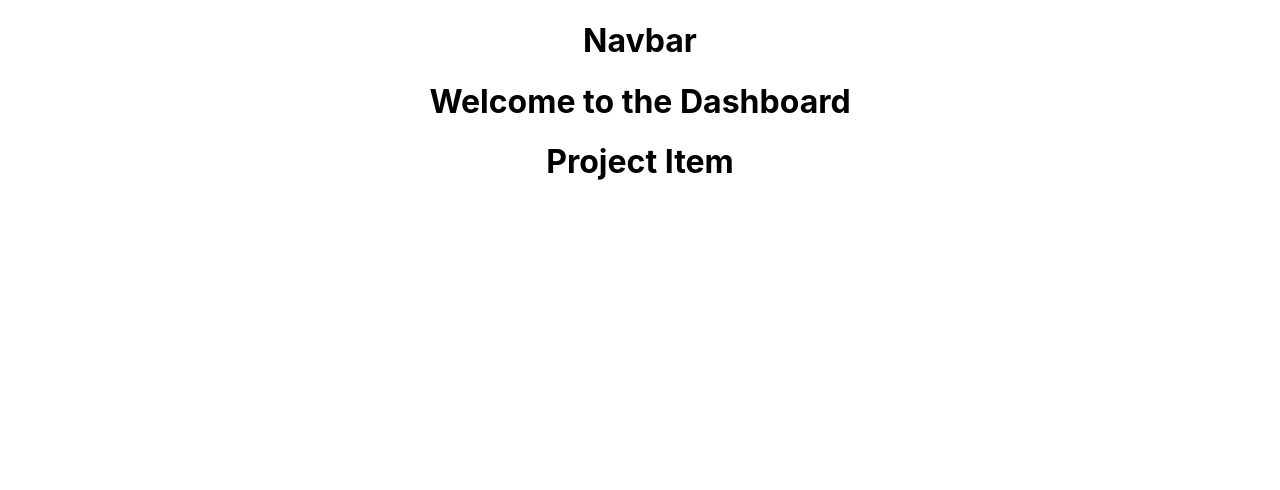
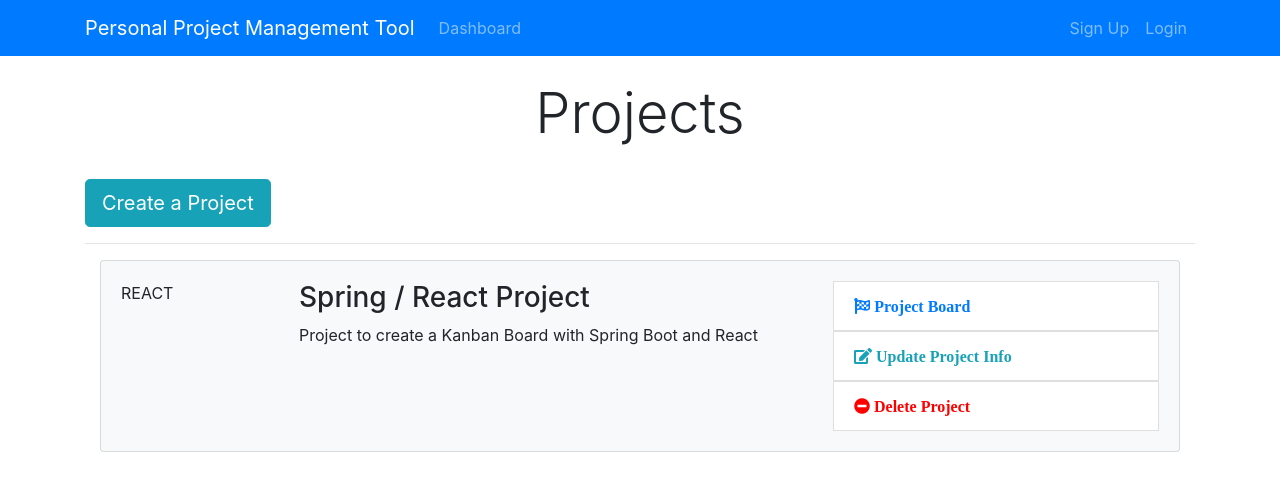
Before and after one commit to XinyeBai4/BaileyPPMTool, a React (Create React App) app in the folder ppmtool-react-client/: page / in a window 1280 px wide. Shown: the top 490 px of the page. Built offline with nearby package versions, Linux system fonts and the light colour scheme.

Commit message:
Style Dashboard, Navbar, ProjectItem

```diff
--- a/ppmtool-react-client/package.json
+++ b/ppmtool-react-client/package.json
@@ -6,6 +6,7 @@
     "@testing-library/jest-dom": "^5.11.8",
     "@testing-library/react": "^11.2.3",
     "@testing-library/user-event": "^12.6.0",
+    "bootstrap": "^4.5.3",
     "react": "^17.0.1",
     "react-dom": "^17.0.1",
     "react-scripts": "4.0.1",
--- a/ppmtool-react-client/public/index.html
+++ b/ppmtool-react-client/public/index.html
@@ -24,7 +24,9 @@
       work correctly both with client-side routing and a non-root public URL.
       Learn how to configure a non-root public URL by running `npm run build`.
     -->
-    <title>React App</title>
+    <link rel="stylesheet" href="https://use.fontawesome.com/releases/v5.2.0/css/all.css" integrity="sha384-hWVjflwFxL6sNzntih27bfxkr27PmbbK/iSvJ+a4+0owXq79v+lsFkW54bOGbiDQ"
+    crossorigin="anonymous">
+    <title>PPM Tool</title>
   </head>
   <body>
     <noscript>You need to enable JavaScript to run this app.</noscript>
--- a/ppmtool-react-client/src/App.css
+++ b/ppmtool-react-client/src/App.css
@@ -1,38 +1,65 @@
-.App {
-  text-align: center;
+img {
+  width: 100%;
 }
 
-.App-logo {
-  height: 40vmin;
-  pointer-events: none;
+.navbar {
+  background-color: #e3f2fd;
+}
+.fa.fa-edit {
+  color: #18a2b9;
 }
 
-@media (prefers-reduced-motion: no-preference) {
-  .App-logo {
-    animation: App-logo-spin infinite 20s linear;
-  }
+.list-group-item.delete:hover {
+  cursor: -webkit-grab;
+  background-color: pink;
 }
 
-.App-header {
-  background-color: #282c34;
-  min-height: 100vh;
-  display: flex;
-  flex-direction: column;
-  align-items: center;
-  justify-content: center;
-  font-size: calc(10px + 2vmin);
-  color: white;
+.list-group-item.update:hover {
+  cursor: -webkit-grab;
+  background-color: gainsboro;
 }
 
-.App-link {
-  color: #61dafb;
+.list-group-item.board:hover {
+  cursor: -webkit-grab;
+  background-color: gainsboro;
 }
 
-@keyframes App-logo-spin {
-  from {
-    transform: rotate(0deg);
-  }
-  to {
-    transform: rotate(360deg);
-  }
+.fa.fa-minus-circle {
+  color: red;
 }
+
+.landing {
+  position: relative;
+  /* background: url("../img/showcase.jpg") no-repeat; */
+  background-size: cover;
+  background-position: center;
+  height: 100vh;
+  margin-top: -24px;
+  margin-bottom: -50px;
+}
+
+.landing-inner {
+  padding-top: 80px;
+}
+
+.dark-overlay {
+  background-color: rgba(0, 0, 0, 0.7);
+  position: absolute;
+  top: 0;
+  left: 0;
+  width: 100%;
+  height: 100%;
+}
+
+.card-form {
+  opacity: 0.9;
+}
+
+.latest-profiles-img {
+  width: 40px;
+  height: 40px;
+}
+
+.form-control::placeholder {
+  color: #bbb !important;
+}
--- a/ppmtool-react-client/src/App.js
+++ b/ppmtool-react-client/src/App.js
@@ -2,7 +2,7 @@
 import React, { Component } from 'react';
 import Dashboard from './components/Dashboard';
 import Header from './components/Layout/Header';
-
+import "bootstrap/dist/css/bootstrap.min.css"
 
 class App extends Component {
   render() {
--- a/ppmtool-react-client/src/components/Dashboard.js
+++ b/ppmtool-react-client/src/components/Dashboard.js
@@ -4,9 +4,21 @@
 export default class Dashboard extends Component {
     render() {
         return (
-            <div>
-                <h1>Welcome to the Dashboard</h1>
-                <ProjectItem />
+            <div className="projects">
+            <div className="container">
+                <div className="row">
+                    <div className="col-md-12">
+                        <h1 className="display-4 text-center">Projects</h1>
+                        <br />
+                        <a href="ProjectForm.html" className="btn btn-lg btn-info">
+                            Create a Project
+                        </a>
+                        <br />
+                        <hr />
+                        <ProjectItem />
+                    </div>
+                </div>
+            </div>
             </div>
         );
     }
--- a/ppmtool-react-client/src/components/Layout/Header.js
+++ b/ppmtool-react-client/src/components/Layout/Header.js
@@ -3,9 +3,39 @@
 export default class extends Component {
     render() {
         return (
-            <div>
-                <h1>Navbar</h1>
+            <nav className="navbar navbar-expand-sm navbar-dark bg-primary mb-4">
+            <div className="container">
+                <a className="navbar-brand" href="Dashboard.html">
+                    Personal Project Management Tool
+                </a>
+                <button className="navbar-toggler" type="button" data-toggle="collapse" data-target="#mobile-nav">
+                    <span className="navbar-toggler-icon" />
+                </button>
+
+                <div className="collapse navbar-collapse" id="mobile-nav">
+                    <ul className="navbar-nav mr-auto">
+                        <li className="nav-item">
+                            <a className="nav-link" href="/dashboard">
+                                Dashboard
+                            </a>
+                        </li>
+                    </ul>
+
+                    <ul className="navbar-nav ml-auto">
+                        <li className="nav-item">
+                            <a className="nav-link " href="register.html">
+                                Sign Up
+                            </a>
+                        </li>
+                        <li className="nav-item">
+                            <a className="nav-link" href="login.html">
+                                Login
+                            </a>
+                        </li>
+                    </ul>
+                </div>
             </div>
+            </nav>
         )
     }
 }
--- a/ppmtool-react-client/src/components/Project/ProjectItem.js
+++ b/ppmtool-react-client/src/components/Project/ProjectItem.js
@@ -3,8 +3,37 @@
 export default class ProjectItem extends Component {
     render() {
         return (
-            <div>
-                <h1>Project Item</h1>
+            <div className="container">
+                <div className="card card-body bg-light mb-3">
+                    <div className="row">
+                        <div className="col-2">
+                            <span className="mx-auto">REACT</span>
+                        </div>
+                        <div className="col-lg-6 col-md-4 col-8">
+                            <h3>Spring / React Project</h3>
+                            <p>Project to create a Kanban Board with Spring Boot and React</p>
+                        </div>
+                        <div className="col-md-4 d-none d-lg-block">
+                            <ul className="list-group">
+                                <a href="#">
+                                    <li className="list-group-item board">
+                                        <i className="fa fa-flag-checkered pr-1"> Project Board </i>
+                                    </li>
+                                </a>
+                                <a href="#">
+                                    <li className="list-group-item update">
+                                        <i className="fa fa-edit pr-1"> Update Project Info</i>
+                                    </li>
+                                </a>
+                                <a href="">
+                                    <li className="list-group-item delete">
+                                        <i className="fa fa-minus-circle pr-1"> Delete Project</i>
+                                    </li>
+                                </a>
+                            </ul>
+                        </div>
+                    </div>
+                </div>
             </div>
         );
     }
```
Also changed, not shown: 2 other files (tests, documents, lock files or other folders).
